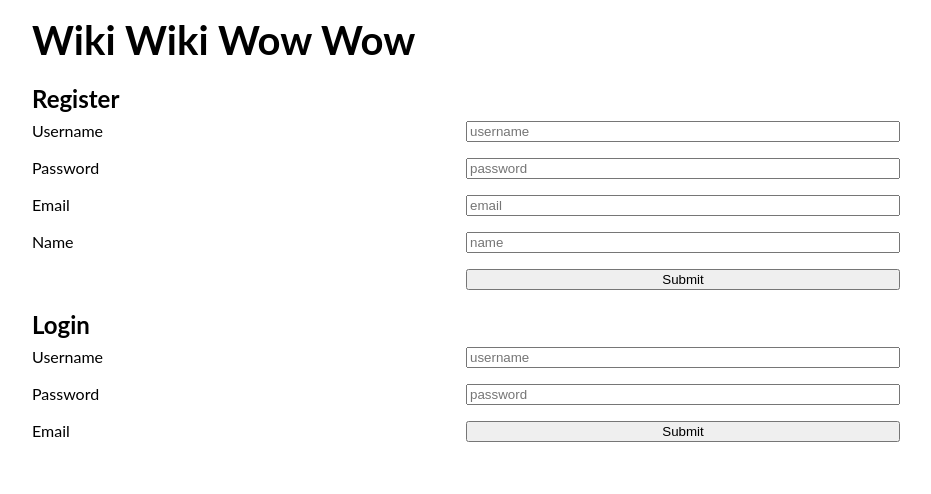
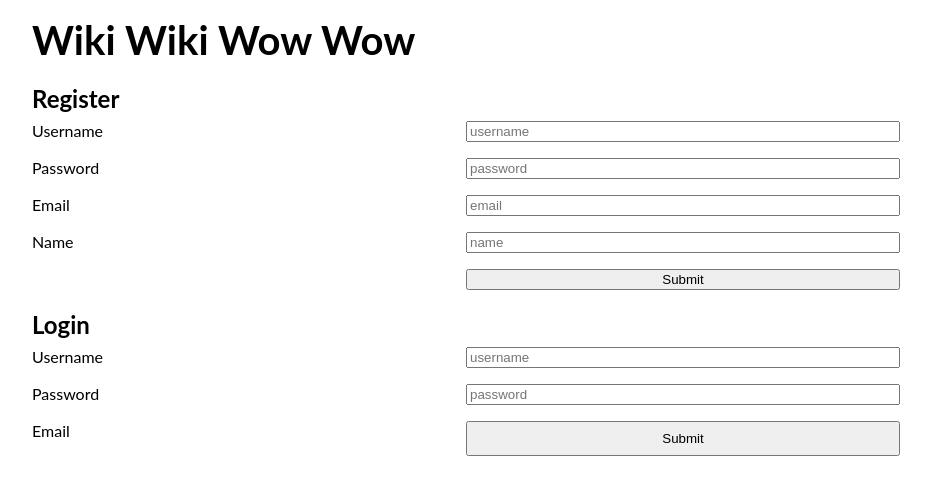
Before and after one commit to ericandrewlewis/wiki, a React (Create React App) app: page /article/new in a window 1280 px wide. Shown: the top 494 px of the page, without its empty margins (174-1105 px from the left). Built offline with nearby package versions, Linux system fonts and the light colour scheme; the HTML template or start-up script is replaced by a standard one.

Commit message:
Switch to localStorage for cross-tab persistence

```diff
--- a/src/Auth.js
+++ b/src/Auth.js
@@ -1,19 +1,19 @@
 class Auth {
   // https://vladimirponomarev.com/blog/authentication-in-react-apps-jwt
   static setToken(token) {
-    sessionStorage.setItem("token", token);
+    localStorage.setItem("token", token);
   }
 
   static isUserAuthenticated() {
-    return sessionStorage.getItem("token") !== null;
+    return localStorage.getItem("token") !== null;
   }
 
   static deauthenticateUser() {
-    sessionStorage.removeItem("token");
+    localStorage.removeItem("token");
   }
 
   static getToken() {
-    return sessionStorage.getItem("token");
+    return localStorage.getItem("token");
   }
 }
 
--- a/src/Login/style.css
+++ b/src/Login/style.css
@@ -3,17 +3,21 @@
   margin-bottom: 0.5rem;
 }
 
-.Login .form {
-  display: grid;
-  grid-template-columns: 1fr 1fr;
+.Login .form textarea,
+.Login .form input,
+.Login .form select,
+.Login .form label {
+  margin-bottom: 1rem;
+  display: block;
+  width: 100%;
 }
 
-.Login .form textarea,
-.Login .form input,
-.Login .form select {
-  margin-bottom: 1rem;
+@media screen and (min-width: 500px) {
+  .Login .form {
+    display: grid;
+    grid-template-columns: 1fr 1fr;
+  }
+  .Login .form button {
+    grid-column: 2 / 3;
+  }
 }
-
-.Login .form button {
-  grid-column: 2 / 3;
-}
--- a/src/Register/style.css
+++ b/src/Register/style.css
@@ -3,17 +3,21 @@
   margin-bottom: 0.5rem;
 }
 
-.Register .form {
-  display: grid;
-  grid-template-columns: 1fr 1fr;
+.Register .form textarea,
+.Register .form input,
+.Register .form select,
+.Register .form label {
+  margin-bottom: 1rem;
+  display: block;
+  width: 100%;
 }
 
-.Register .form textarea,
-.Register .form input,
-.Register .form select {
-  margin-bottom: 1rem;
+@media screen and (min-width: 500px) {
+  .Register .form {
+    display: grid;
+    grid-template-columns: 1fr 1fr;
+  }
+  .Register .form button {
+    grid-column: 2 / 3;
+  }
 }
-
-.Register .form button {
-  grid-column: 2 / 3;
-}
```
